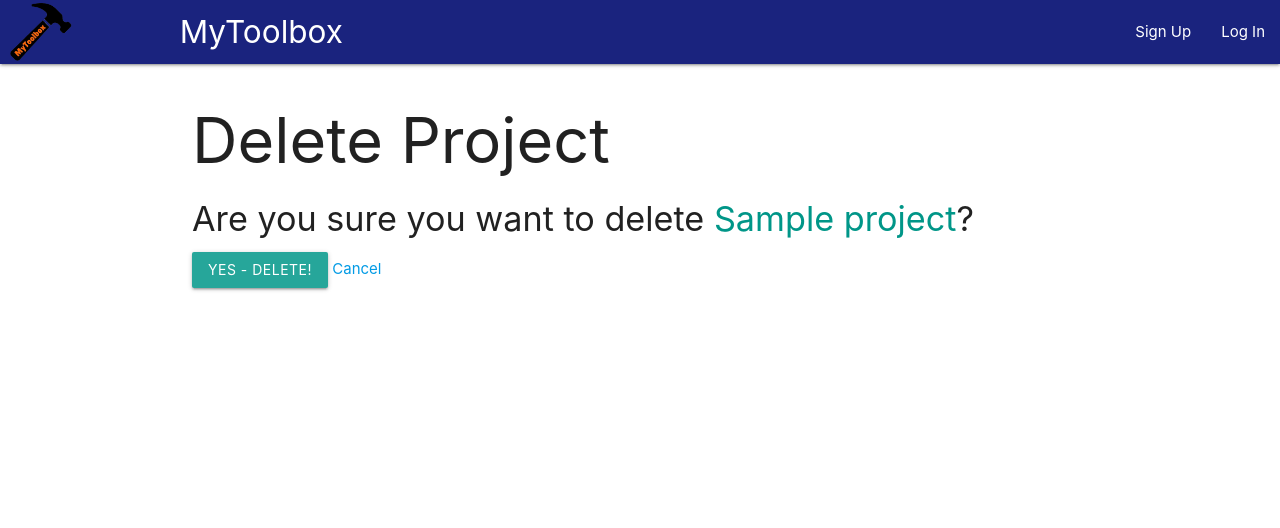
After one commit to mmpacker/mytoolbox, a Django app: page /projects/1/delete/ in a window 1280 px wide. The commit adds this page. Shown: the top 528 px of the page. Run offline with Django 3.2, Linux system fonts and the light colour scheme; tables that the repository leaves empty hold one stand-in row (values such as "Sample post").

Commit message:
add ProjectDelete class based view, basic CRUD for Project model complete

```diff
--- /dev/null
+++ b/main_app/templates/main_app/project_confirm_delete.html
@@ -0,0 +1,13 @@
+{% extends 'base.html' %}
+
+{% block content %}
+  <h1>Delete Project</h1>
+
+  <h4>Are you sure you want to delete <span class="teal-text">{{ object.title }}</span>?</h4>
+
+  <form action="" method="POST">
+    {% csrf_token %}
+    <input type="submit" value="Yes - Delete!" class="btn">
+    <a href="{% url 'projects_detail' object.id %}">Cancel</a>
+  </form>
+{% endblock %}
--- a/main_app/templates/main_app/project_detail.html
+++ b/main_app/templates/main_app/project_detail.html
@@ -13,7 +13,7 @@
       </div>
       <div class="card-action">
         <a href="{% url 'projects_update' project.id %}">Edit</a>
-        {% comment %} <a href="{% url 'toys_delete' toy.id %}">Delete</a> {% endcomment %}
+        <a href="{% url 'projects_delete' project.id %}">Delete</a>
       </div>
     </div>
   </div>
--- a/main_app/urls.py
+++ b/main_app/urls.py
@@ -9,4 +9,5 @@ urlpatterns = [
   path('project/<int:pk>/', views.ProjectDetail.as_view(), name='projects_detail'),
   path('projects/create/', views.ProjectCreate.as_view(), name='projects_create'),
   path('projects/<int:pk>/update/', views.ProjectUpdate.as_view(), name='projects_update'),
+  path('projects/<int:pk>/delete/', views.ProjectDelete.as_view(), name='projects_delete'),
 ]
--- a/main_app/views.py
+++ b/main_app/views.py
@@ -47,3 +47,7 @@ class ProjectCreate(CreateView):
 class ProjectUpdate(UpdateView):
   model = Project
   fields = ['title', 'location', 'budget']
+
+class ProjectDelete(DeleteView):
+  model = Project
+  success_url = '/projects/'
```
